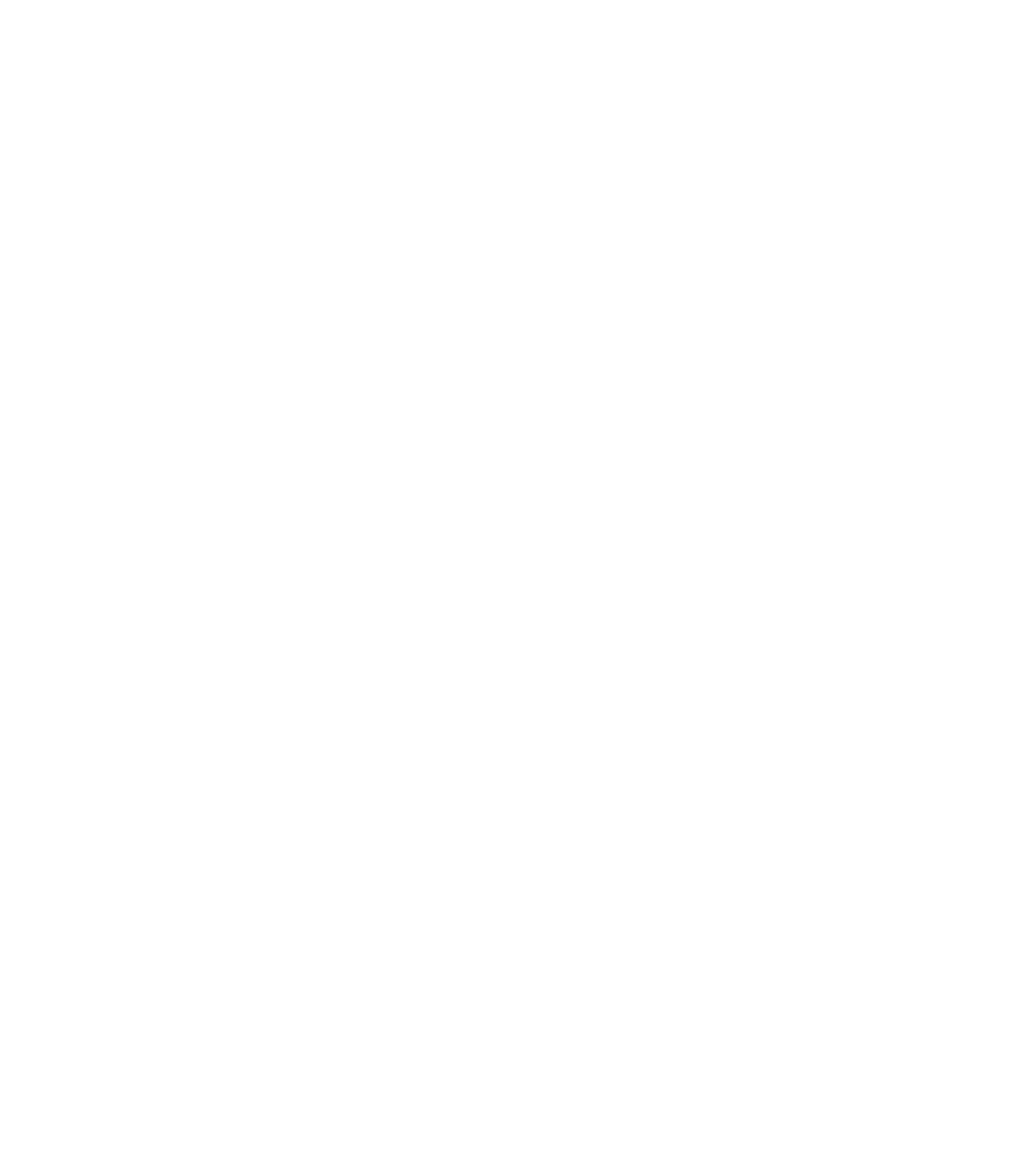
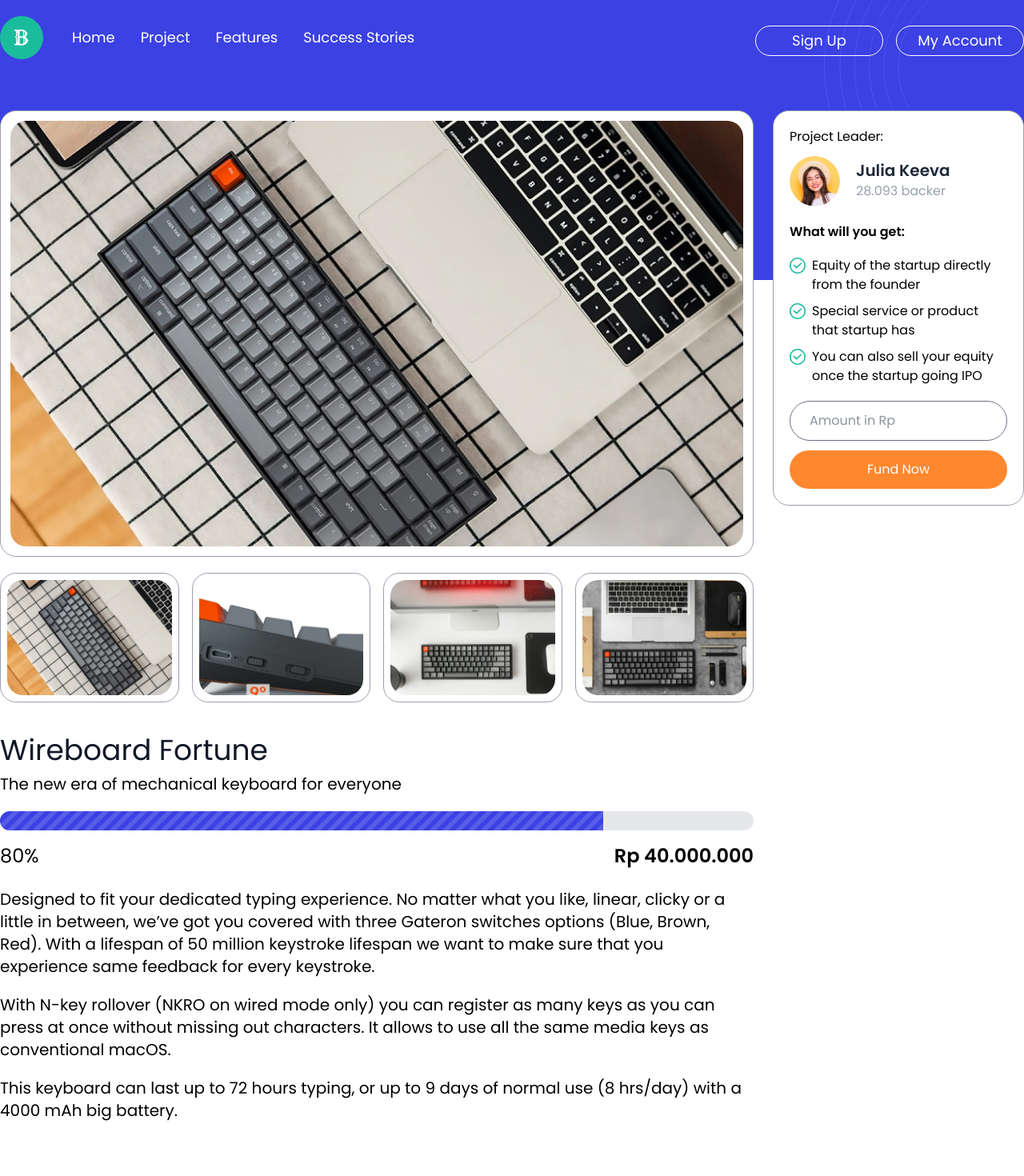
Before and after one commit to setiawan-chandra/crowdfunding-nuxtjs, a Nuxt app: page /projects/1 in a window 1280 px wide. Before the commit this address had no page. Shown: the top 1470 px of the page at 80% size. Before the commit the page ends 800 px from the top, so only its background shows below. Built offline with nearby package versions, Linux system fonts and the light colour scheme.

Commit message:
Feat: Slicing Detail Funding

```diff
--- a/pages/index.vue
+++ b/pages/index.vue
@@ -169,7 +169,7 @@
                   <div class="ml-auto font-semibold">Rp 80.000.000</div>
                 </div>
                 <nuxt-link
-                    to="/projects/1"
+                    to="/projects/2"
                     class="text-center mt-5 button-cta block w-full bg-orange-button hover:bg-green-button text-white font-semibold px-6 py-2 text-lg rounded-full"
                 >
                     Fund Now
@@ -210,7 +210,7 @@
                   <div class="ml-auto font-semibold">Rp 40.000.000</div>
                 </div>
                 <nuxt-link
-                    to="/projects/1"
+                    to="/projects/3"
                     class="text-center mt-5 button-cta block w-full bg-orange-button hover:bg-green-button text-white font-semibold px-6 py-2 text-lg rounded-full"
                 >
                     Fund Now
@@ -253,7 +253,7 @@
                   <div class="ml-auto font-semibold">Rp 55.000.000</div>
                 </div>
                 <nuxt-link
-                    to="/projects/1"
+                    to="/projects/4"
                     class="text-center mt-5 button-cta block w-full bg-orange-button hover:bg-green-button text-white font-semibold px-6 py-2 text-lg rounded-full"
                 >
                     Fund Now
@@ -294,7 +294,7 @@
                   <div class="ml-auto font-semibold">Rp 75.000.000</div>
                 </div>
                 <nuxt-link
-                    to="images/projects/1"
+                    to="/projects/5"
                     class="text-center mt-5 button-cta block w-full bg-orange-button hover:bg-green-button text-white font-semibold px-6 py-2 text-lg rounded-full"
                 >
                     Fund Now
@@ -335,7 +335,7 @@
                   <div class="ml-auto font-semibold">Rp 35.000.000</div>
                 </div>
                 <nuxt-link
-                    to="/projects/1"
+                    to="/projects/6"
                     class="text-center mt-5 button-cta block w-full bg-orange-button hover:bg-green-button text-white font-semibold px-6 py-2 text-lg rounded-full"
                 >
                     Fund Now
--- /dev/null
+++ b/pages/projects/[id].vue
@@ -0,0 +1,127 @@
+<template>
+    <div class="project-page">
+        <section class="project-header pt-5">
+            <div class="container mx-auto relative">
+                <Navbar />
+            </div>
+        </section>
+        <section class="container project-container mx-auto -mt-56">
+            <div class="flex mt-3">
+                <div class="w-3/4 mr-6">
+                    <div class="bg-white p-3 mb-3 border border-gray-400 rounded-20">
+                        <figure class="item-image">
+                            <img src="/images/project-image.jpg" alt="" class="rounded-20 w-full" />
+                        </figure>
+                    </div>
+                    <div class="flex -mx-2">
+                        <div class="relative w-1/4 bg-white m-2 p-2 border border-gray-400 rounded-20">
+                            <figure class="item-thumbnail">
+                                <img src="/images/project-slider-1.jpg" alt="" class="rounded-20 w-full" />
+                            </figure>
+                        </div>
+                        <div class="relative w-1/4 bg-white m-2 p-2 border border-gray-400 rounded-20">
+                            <figure class="item-thumbnail">
+                                <img src="/images/project-slider-2.jpg" alt="" class="rounded-20 w-full" />
+                            </figure>
+                        </div>
+                        <div class="relative w-1/4 bg-white m-2 p-2 border border-gray-400 rounded-20">
+                            <figure class="item-thumbnail">
+                                <img src="/images/project-slider-3.jpg" alt="" class="rounded-20 w-full" />
+                            </figure>
+                        </div>
+                        <div class="relative w-1/4 bg-white m-2 p-2 border border-gray-400 rounded-20">
+                            <figure class="item-thumbnail">
+                                <img src="/images/project-slider-4.jpg" alt="" class="rounded-20 w-full" />
+                            </figure>
+                        </div>
+                    </div>
+                </div>
+                <div class="w-1/4">
+                    <div class="bg-white w-full p-5 border border-gray-400 rounded-20 sticky" style="top: 15px">
+                        <h3>Project Leader:</h3>
+
+                        <div class="flex mt-3">
+                            <div class="w-1/4">
+                                <img src="/images/testimonial-1-icon.png" alt="" class="w-full inline-block rounded-full" />
+                            </div>
+                            <div class="w-3/4 ml-5 mt-1">
+                                <div class="font-semibold text-xl text-gray-800">
+                                    Julia Keeva
+                                </div>
+                                <div class="font-light text-md text-gray-400">
+                                    28.093 backer
+                                </div>
+                            </div>
+                        </div>
+
+                        <h4 class="mt-5 font-semibold">What will you get:</h4>
+                        <ul class="list-check mt-3">
+                            <li>Equity of the startup directly from the founder</li>
+                            <li>Special service or product that startup has</li>
+                            <li>
+                                You can also sell your equity once the startup going IPO
+                            </li>
+                        </ul>
+                        <input type="number"
+                            class="border border-gray-500 block w-full px-6 py-3 mt-4 rounded-full text-gray-800 transition duration-300 ease-in-out focus:outline-none focus:shadow-outline"
+                            placeholder="Amount in Rp" value="" />
+                        <nuxt-link to="/fund-success"
+                            class="text-center mt-3 button-cta block w-full bg-orange-button hover:bg-green-button text-white font-medium px-6 py-3 text-md rounded-full">
+                            Fund Now
+                        </nuxt-link>
+                    </div>
+                </div>
+            </div>
+        </section>
+        <section class="container mx-auto pt-8">
+            <div class="flex justify-between items-center">
+                <div class="w-full md:w-3/4 mr-6">
+                    <h2 class="text-4xl text-gray-900 mb-2 font-medium">
+                        Wireboard Fortune
+                    </h2>
+                    <p class="font-light text-xl mb-5">
+                        The new era of mechanical keyboard for everyone
+                    </p>
+
+                    <div class="relative progress-bar">
+                        <div class="overflow-hidden mb-4 text-xs flex rounded-full bg-gray-200 h-6">
+                            <div style="width: 80%"
+                                class="shadow-none flex flex-col text-center whitespace-nowrap text-white justify-center bg-purple-progress progress-striped">
+                            </div>
+                        </div>
+                    </div>
+                    <div class="flex progress-info mb-6">
+                        <div class="text-2xl">80%</div>
+                        <div class="ml-auto font-semibold text-2xl">Rp 40.000.000</div>
+                    </div>
+
+                    <p class="font-light text-xl mb-5">
+                        Designed to fit your dedicated typing experience. No matter what
+                        you like, linear, clicky or a little in between, we’ve got you
+                        covered with three Gateron switches options (Blue, Brown, Red).
+                        With a lifespan of 50 million keystroke lifespan we want to make
+                        sure that you experience same feedback for every keystroke.
+                    </p>
+                    <p class="font-light text-xl mb-5">
+                        With N-key rollover (NKRO on wired mode only) you can register as
+                        many keys as you can press at once without missing out characters.
+                        It allows to use all the same media keys as conventional macOS.
+                    </p>
+                    <p class="font-light text-xl mb-5">
+                        This keyboard can last up to 72 hours typing, or up to 9 days of
+                        normal use (8 hrs/day) with a 4000 mAh big battery.
+                    </p>
+                </div>
+                <div class="w-1/4 hidden md:block"></div>
+            </div>
+        </section>
+        <div class="cta-clip -mt-20"></div>
+        <CallToAction />
+        <Footer />
+    </div>
+</template>
+<script setup>
+definePageMeta({
+  layout: 'default'
+})
+</script>
```
